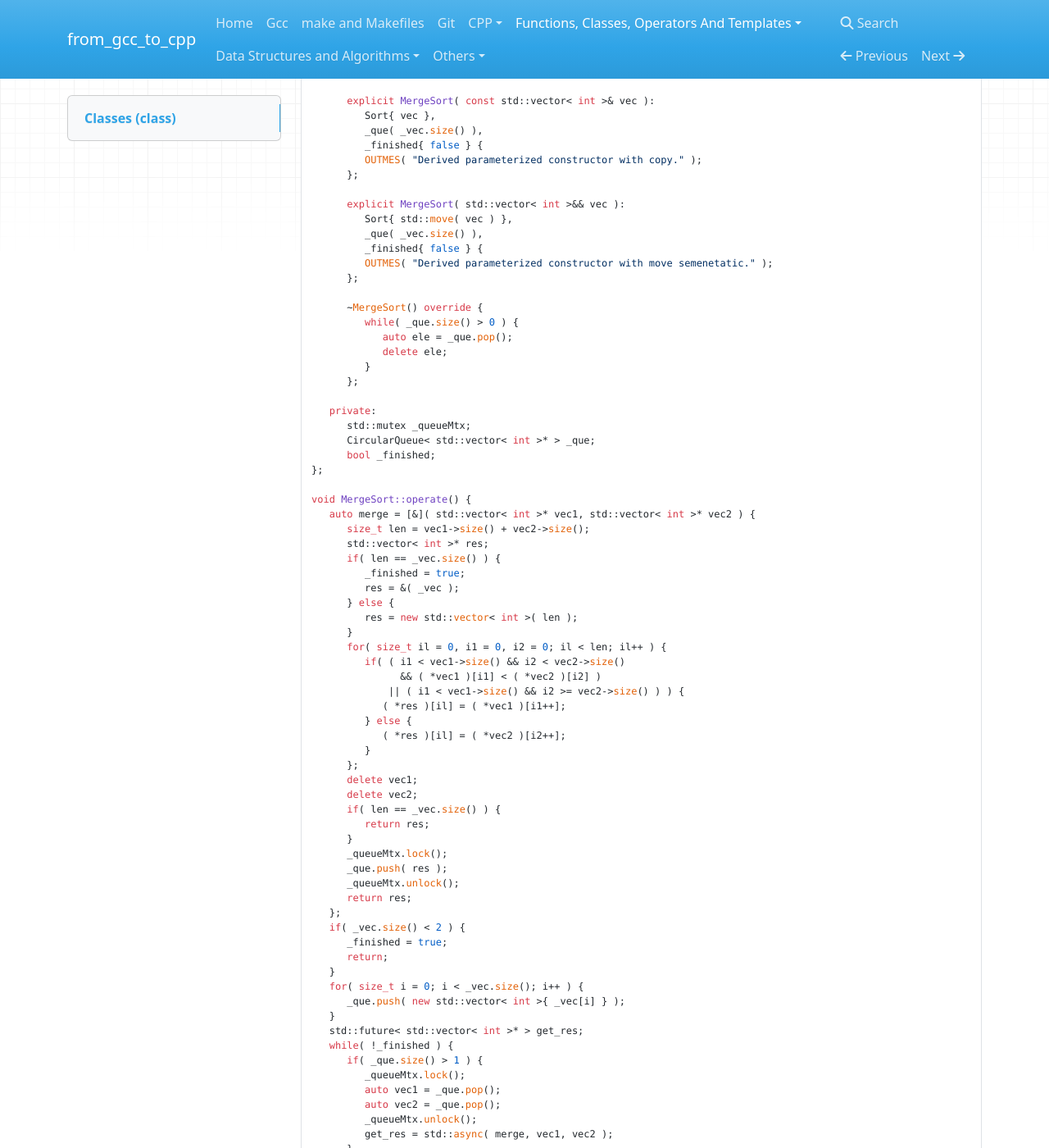
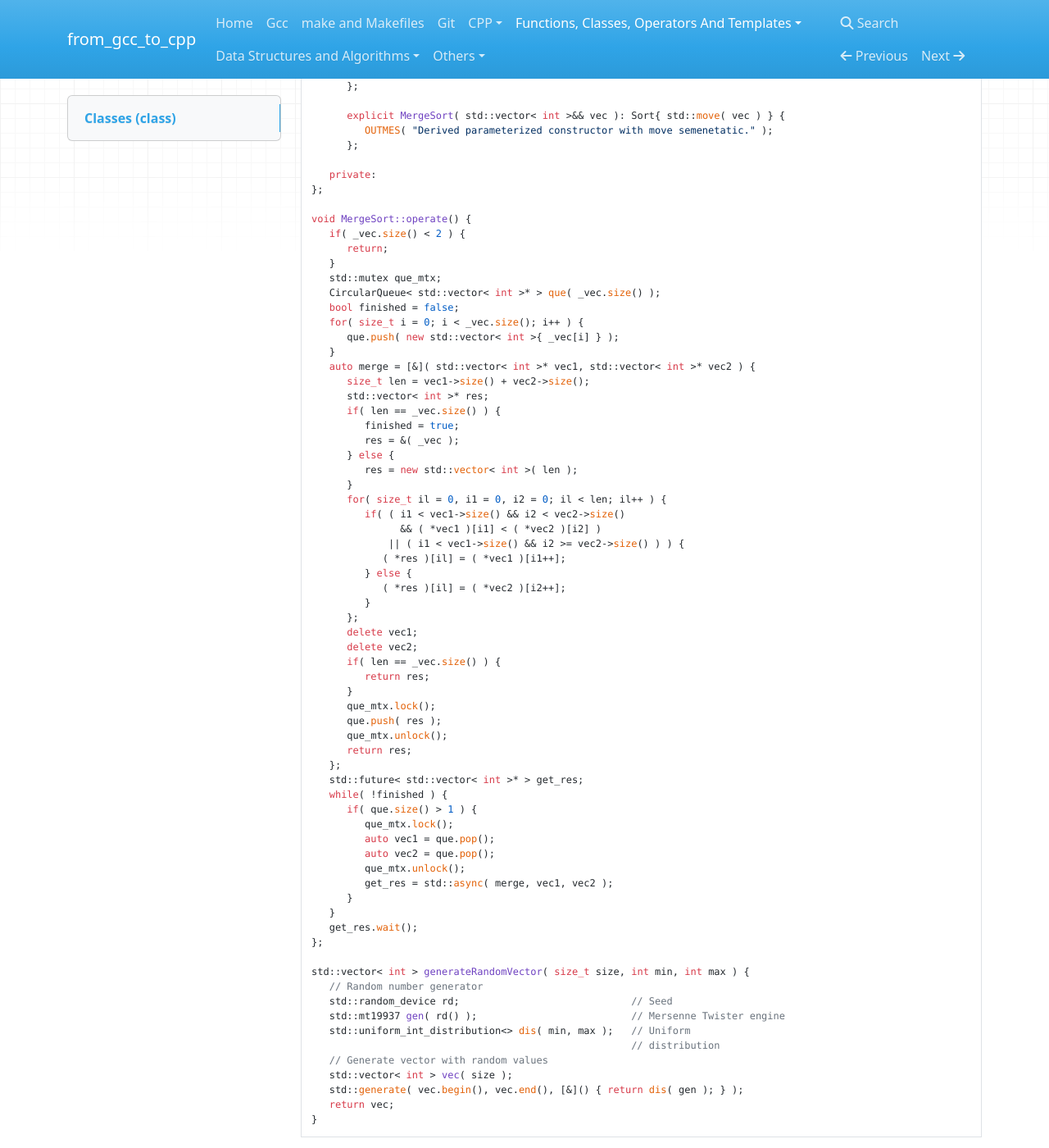
Before and after one commit to 0BananaBig0/from_gcc_to_cpp, an MkDocs documentation site: the page built from docs/Classes.md, in a window 1280 px wide and 1400 px high, scrolled down 35680 px. Shown: the whole window at 82% size. Built offline with MkDocs 1.6.1, drawn with Linux system fonts in a browser that asks for light colours; nearby versions of some CDN libraries; some of the changed text lies outside the part shown.

Commit message:
modify the demonstration in Classes.md and add BubbleSort

```diff
--- a/docs/Classes.md
+++ b/docs/Classes.md
@@ -1853,57 +1858,42 @@ class MergeSort final: public Sort {
    public:
       void operate() override;
 
-      MergeSort(): Sort{}, _que(), _finished{ false } {
-         OUTMES( "Derived default constructor." );
-      };
-
-      MergeSort( const MergeSort& other ):
-         Sort{ other },
-         _que( _vec.size() ),
-         _finished{ false } {
+      MergeSort(): Sort{} { OUTMES( "Derived default constructor." ); };
+
+      MergeSort( const MergeSort& other ): Sort{ other } {
          OUTMES( "Derived copy constructor." );
       };   // Not require move semenetatic.
 
-      MergeSort( MergeSort&& other ):
-         Sort{ std::move( other ) },
-         _que( _vec.size() ),
-         _finished{ false } {
+      MergeSort( MergeSort&& other ): Sort{ std::move( other ) } {
          OUTMES( "Derived move constructor." );
       };   // Require move semenetatic.
 
-      explicit MergeSort( const std::vector< int >& vec ):
-         Sort{ vec },
-         _que( _vec.size() ),
-         _finished{ false } {
+      explicit MergeSort( const std::vector< int >& vec ): Sort{ vec } {
          OUTMES( "Derived parameterized constructor with copy." );
       };
 
-      explicit MergeSort( std::vector< int >&& vec ):
-         Sort{ std::move( vec ) },
-         _que( _vec.size() ),
-         _finished{ false } {
+      explicit MergeSort( std::vector< int >&& vec ): Sort{ std::move( vec ) } {
          OUTMES( "Derived parameterized constructor with move semenetatic." );
       };
 
-      ~MergeSort() override {
-         while( _que.size() > 0 ) {
-            auto ele = _que.pop();
-            delete ele;
-         }
-      };
-
    private:
-      std::mutex _queueMtx;
-      CircularQueue< std::vector< int >* > _que;
-      bool _finished;
 };
 
 void MergeSort::operate() {
+   if( _vec.size() < 2 ) {
+      return;
+   }
+   std::mutex que_mtx;
+   CircularQueue< std::vector< int >* > que( _vec.size() );
+   bool finished = false;
+   for( size_t i = 0; i < _vec.size(); i++ ) {
+      que.push( new std::vector< int >{ _vec[i] } );
+   }
    auto merge = [&]( std::vector< int >* vec1, std::vector< int >* vec2 ) {
       size_t len = vec1->size() + vec2->size();
       std::vector< int >* res;
       if( len == _vec.size() ) {
-         _finished = true;
+         finished = true;
          res = &( _vec );
       } else {
          res = new std::vector< int >( len );
@@ -1922,25 +1912,18 @@ void MergeSort::operate() {
       if( len == _vec.size() ) {
          return res;
       }
-      _queueMtx.lock();
-      _que.push( res );
-      _queueMtx.unlock();
+      que_mtx.lock();
+      que.push( res );
+      que_mtx.unlock();
       return res;
    };
-   if( _vec.size() < 2 ) {
-      _finished = true;
-      return;
-   }
-   for( size_t i = 0; i < _vec.size(); i++ ) {
-      _que.push( new std::vector< int >{ _vec[i] } );
-   }
    std::future< std::vector< int >* > get_res;
-   while( !_finished ) {
-      if( _que.size() > 1 ) {
-         _queueMtx.lock();
-         auto vec1 = _que.pop();
-         auto vec2 = _que.pop();
-         _queueMtx.unlock();
+   while( !finished ) {
+      if( que.size() > 1 ) {
+         que_mtx.lock();
+         auto vec1 = que.pop();
+         auto vec2 = que.pop();
+         que_mtx.unlock();
          get_res = std::async( merge, vec1, vec2 );
       }
    }
```
Also changed, not shown: other parts of docs/Classes.md (+7 -2 lines), 2 other files.
